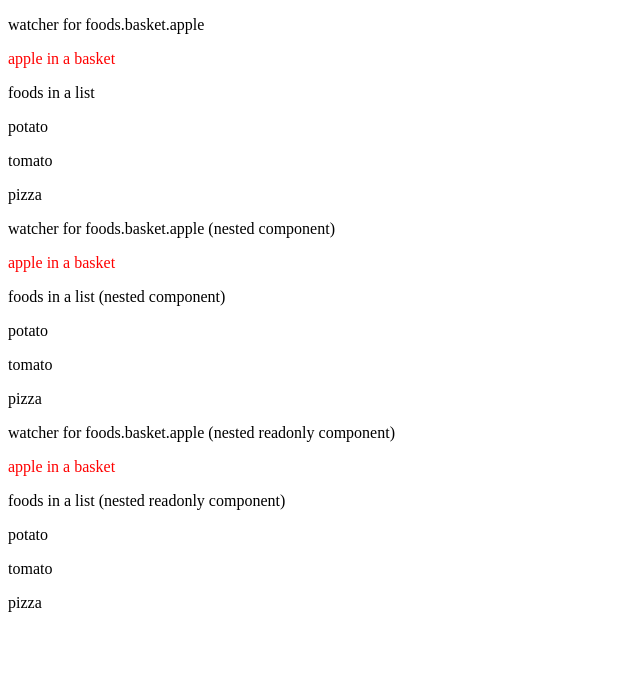
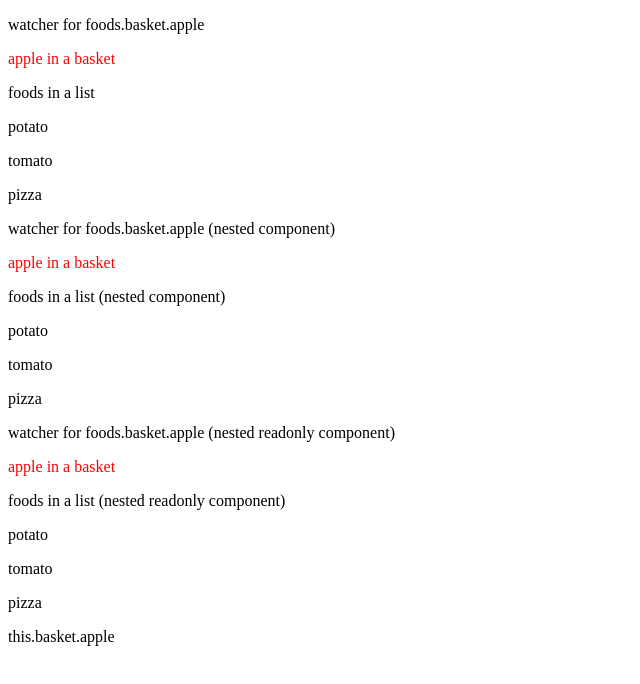
Before and after one commit to ostinatos/vue-playground, a Vue app: page / in a window 1280 px wide. Shown: the top 684 px of the page, without its empty margins (0-640 px from the left). Built offline with nearby package versions, Linux system fonts and the light colour scheme.

Commit message:
feat: add another component to test case.

```diff
--- a/package.json
+++ b/package.json
@@ -1,5 +1,5 @@
 {
-  "name": "vue-playgroud",
+  "name": "vue-playground",
   "version": "0.1.0",
   "private": true,
   "scripts": {
--- /dev/null
+++ b/src/object-reactivity/components/nested-render-component.vue
@@ -0,0 +1,22 @@
+<script>
+/* eslint-disable */
+export default {
+    render(h){
+        console.debug("nested-render-component render() executed. ");
+        return h('div', "this.basket.apple")
+    },
+    props:{
+        basket:{
+            type:Object,
+            default(){
+                return {};
+            }
+        }
+    },
+    watch:{
+        basket(val){
+            console.debug("props basket has been mutated!")
+        }
+    }
+}
+</script>
--- a/src/object-reactivity/object-reactivity.vue
+++ b/src/object-reactivity/object-reactivity.vue
@@ -8,15 +8,18 @@
         </p>
         <nested-component :basket="foods.basket" :foods="foods.list"></nested-component>
         <nested-readonly-component :basket="foods.basket" :foods="foods.list"></nested-readonly-component>
+        <nested-render-component :basket="foods.basket" ></nested-render-component>
     </div>
 </template>
 <script>
 import nestedComponent from './components/nested-component.vue'
 import nestedReadonlyComponent from './components/nested-readonly-component.vue'
+import nestedRenderComponent from './components/nested-render-component'
 export default {
     components:{
         nestedComponent,
-        nestedReadonlyComponent
+        nestedReadonlyComponent,
+        nestedRenderComponent
     },
     data(){
         return {
```
Also changed, not shown: 1 other file (tests, documents, lock files or other folders).
